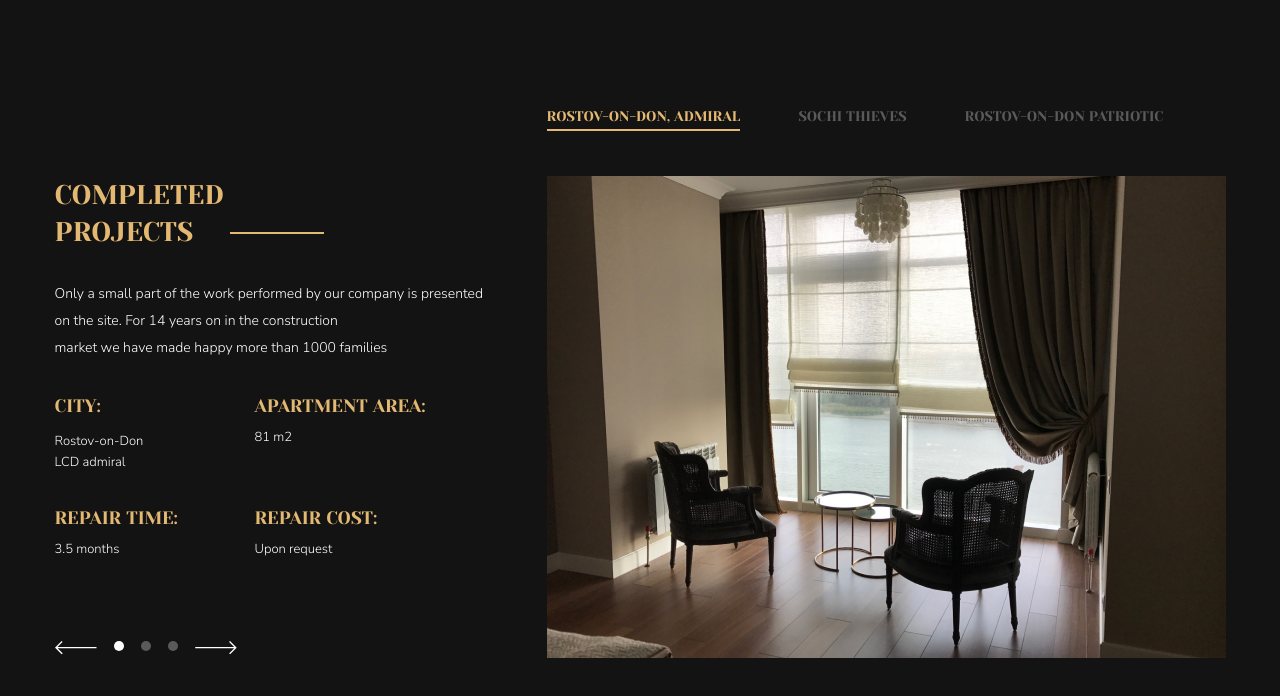
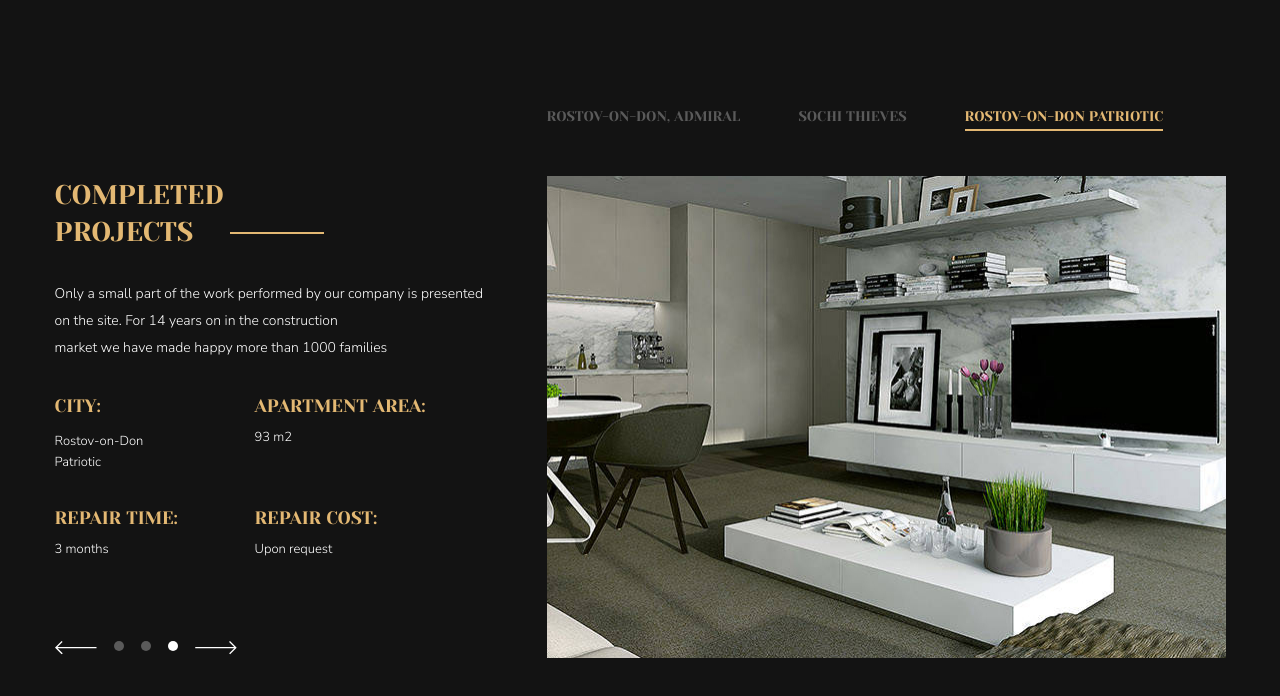
Before and after one commit to AndreyKazakov777/Project-3-correction, a plain HTML site: page index.html in a window 1280 px wide. Both pictures are taken after a click on the picture 75 px from the left and 648 px from the top of the page. Drawn offline with Linux system fonts and the light colour scheme.

Commit message:
almost done

```diff
--- a/script.js
+++ b/script.js
@@ -1,4 +1,4 @@
-let imagesData = [{
+let images = [{
     url: "img/image_1.jpg",
     city: "Rostov-on-Don",
     cityApart:  "LCD admiral",
@@ -19,37 +19,37 @@ let imagesData = [{
 }]
 
 function initSlider() {
-    if (!imagesData || !imagesData.length) return;
+    if (!images || !images.length) return;
 
-    let mediaDiv = document.querySelector(".slider-media");
+    let sliderMedia = document.querySelector(".slider-media");
     let sliderImg = document.querySelector(".slider-imgs");
     let navDiv = document.querySelector(".slider-navigation-buttons");
     let aboutProject = document.querySelector(".slider-description-completed-about");
     let containerSlider = document.querySelector(".container-slider");
 
-    initImagesData();
+    initImages();
     initArrows();
     initCircles();
     initUrls();
 
-    function initImagesData() {
-        imagesData.forEach((imgData, index) => {
+    function initImages() {
+        images.forEach((imgData, index) => {
             let active = "";
             if (index === 0) active = "active";
-            let imgTag = `<img src="${imagesData[index].url}" data-index="${index}" class="img-slider${active}" alt="${imagesData[index].city} ${imagesData[index].cityApart}">`;
+            let imgTag = `<img src="${images[index].url}" data-index="${index}" class="img-slider ${active}" alt="${images[index].city} ${images[index].cityApart}">`;
             sliderImg.innerHTML += imgTag;
 
-            let cityTag = `<span data-index="${index}" class="no-active${active}">${imagesData[index].city}<br>
-                           ${imagesData[index].cityApart}</span>`
+            let cityTag = `<span data-index="${index}" class="no-active ${active}">${images[index].city}<br>
+                           ${images[index].cityApart}</span>`
             aboutProject.querySelector(".city-data").innerHTML += cityTag;
 
-            let areaTag = `<span data-index="${index}" class="no-active${active}">${imagesData[index].area}</span>`;
+            let areaTag = `<span data-index="${index}" class="no-active ${active}">${images[index].area}</span>`;
             aboutProject.querySelector(".apartment-data").innerHTML += areaTag;
 
-            let timeTag = `<span data-index="${index}" class="no-active${active}">${imagesData[index].repairTime}</span>`;
+            let timeTag = `<span data-index="${index}" class="no-active ${active}">${images[index].repairTime}</span>`;
             aboutProject.querySelector(".time-data").innerHTML += timeTag;
         });
-    }
+    };
 
     function initArrows() {
         navDiv.querySelectorAll(".slider-arrow").forEach(arrow => {
@@ -57,17 +57,17 @@ function initSlider() {
                 let curNumber = +sliderImg.querySelector(".active").dataset.index;
                 let nextNumber;
                 if (arrow.classList.contains("left")) {
-                    nextNumber = curNumber === 0 ? imagesData.length - 1 : curNumber - 1;
+                    nextNumber = curNumber === 0 ? images.length - 1 : curNumber - 1;
                 } else {
-                    nextNumber = curNumber === imagesData.length - 1 ? 0 : curNumber + 1;
+                    nextNumber = curNumber === images.length - 1 ? 0 : curNumber + 1;
                 }
                 moveSlider(nextNumber);
             });
-        })
-    }
+        });
+    };
 
     function initCircles() {
-        imagesData.forEach((image, index) => {
+        images.forEach((image, index) => {
             let circle = `<div class="nav-circle ${index===0 ? "active" : ""}" data-index="${index}"></div>`;
             navDiv.querySelector(".circles").innerHTML += circle;
         });
@@ -76,15 +76,15 @@ function initSlider() {
                 moveSlider(this.dataset.index);
             });
         });
-    }
+    };
 
     function initUrls() {
-        mediaDiv.querySelectorAll(".url-project").forEach(urlProject => {
+        sliderMedia.querySelectorAll(".url-project").forEach(urlProject => {
             urlProject.addEventListener("click", function() {
                 moveSlider(this.dataset.index);
             });
         });
-    }
+    };
 
     function moveSlider(num) {
         containerSlider.querySelectorAll(".active").forEach((index) => {
@@ -94,8 +94,7 @@ function initSlider() {
         containerSlider.querySelectorAll(`[data-index="${num}"]`).forEach((index) => {
             index.classList.add("active");
         });
-
     }
-}
+};
 
 document.addEventListener("DOMContentLoaded", initSlider);
--- a/style.css
+++ b/style.css
@@ -163,7 +163,6 @@ body, html {
 .img-slider {
     height: 482px;
     width: 679px;
-    margin-top: 50px;
     display: none;
 }
 
```
Also changed, not shown: index.html (+0 -1 lines).
